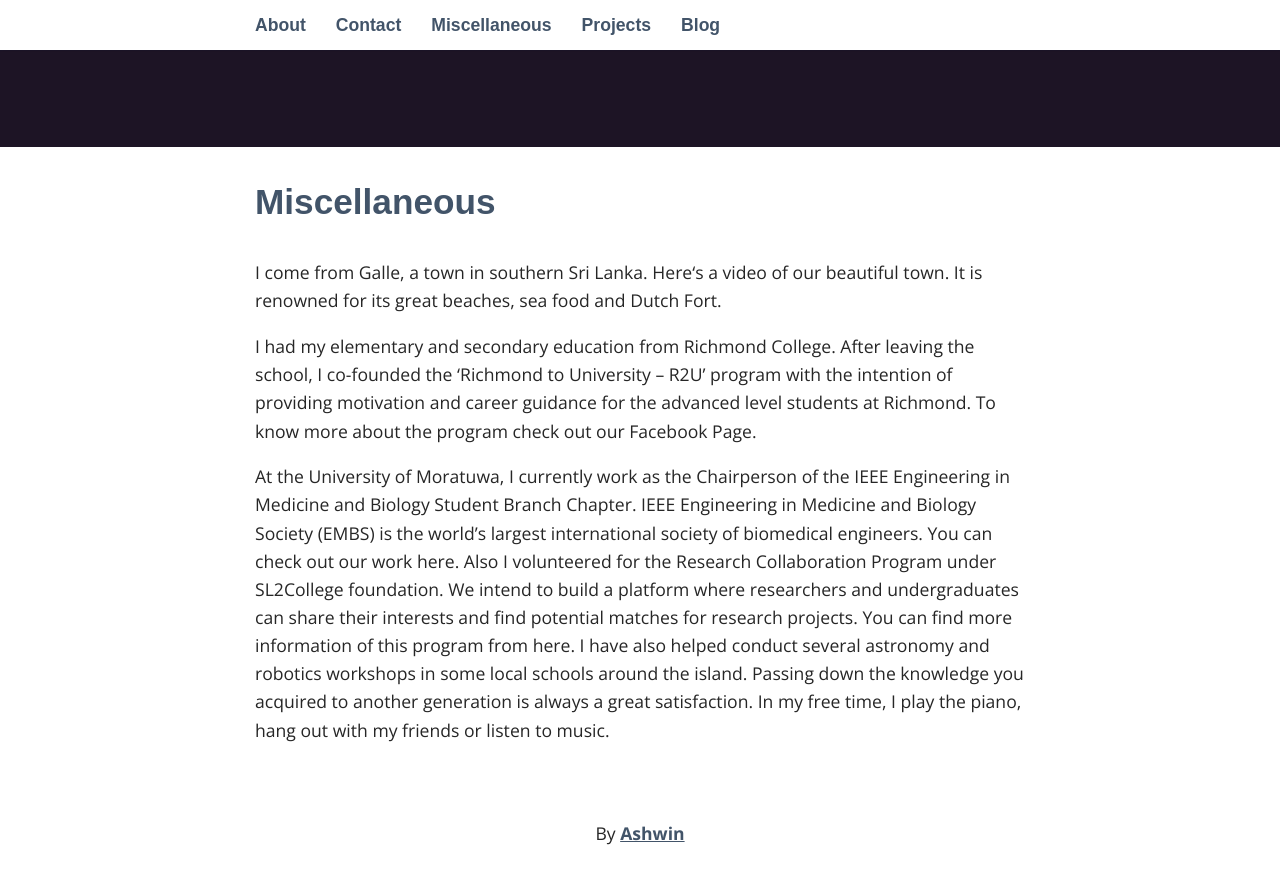
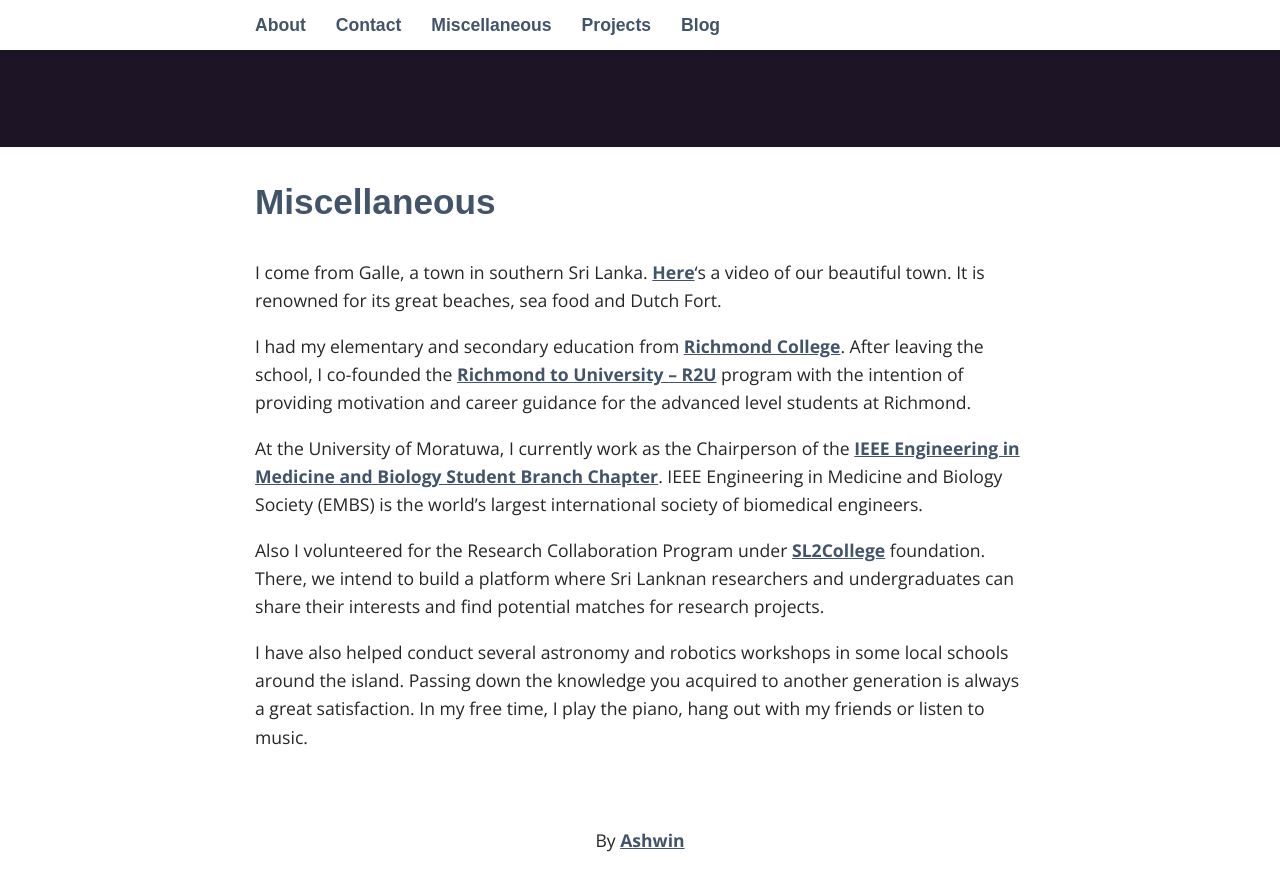
Before and after one commit to Laknath1996/oldweb, a Jekyll site: the page built from _pages/03_miscellaneous.md, in a window 1280 px wide and 900 px high, scrolled down 353 px. Shown: the top 891 px of the window. Built offline with Jekyll 4.4.1, drawn with Linux system fonts in a browser that asks for light colours; some web fonts are replaced.

Commit message:
initial commit

```diff
--- a/_pages/03_miscellaneous.md
+++ b/_pages/03_miscellaneous.md
@@ -4,11 +4,18 @@ title: Miscellaneous
 permalink: /miscellaneous/
 ---
 
-I come from Galle, a town in southern Sri Lanka. Here‘s a video of our beautiful town. It is renowned for its great beaches, sea food and Dutch Fort.
+I come from Galle, a town in southern Sri Lanka. [Here](https://www.youtube.com/watch?v=_pBoeuQxbfk)‘s a video of our beautiful town. It is renowned for its great beaches, sea food and Dutch Fort.
+{: .text-justify}
 
-I had my elementary and secondary education from Richmond College. After leaving the school, I co-founded the ‘Richmond to University – R2U’ program with the intention of providing motivation and career guidance for the advanced level students at Richmond. To know more about the program check out our Facebook Page.
+I had my elementary and secondary education from [Richmond College](http://www.richmondcollege.lk/). After leaving the school, I co-founded the [Richmond to University – R2U](https://www.facebook.com/Rich2Uni/) program with the intention of providing motivation and career guidance for the advanced level students at Richmond.
+{: .text-justify}
 
-At the University of Moratuwa, I currently work as the Chairperson of the IEEE Engineering in Medicine and Biology Student Branch Chapter. IEEE Engineering in Medicine and Biology Society (EMBS) is the world’s largest international society of biomedical engineers. You can check out our work here.
-Also I volunteered for the Research Collaboration Program under SL2College foundation. We intend to build a platform where researchers and undergraduates can share their interests and find potential matches for research projects. You can find more information of this program from here.
+At the University of Moratuwa, I currently work as the Chairperson of the [IEEE Engineering in Medicine and Biology Student Branch Chapter](https://site.ieee.org/sb-moratuwa-embs/). IEEE Engineering in Medicine and Biology Society (EMBS) is the world’s largest international society of biomedical engineers.
+{: .text-justify}
+
+Also I volunteered for the Research Collaboration Program under [SL2College](https://www.facebook.com/sl2college/) foundation. There, we intend to build a platform where Sri Lanknan researchers and undergraduates can share their interests and find potential matches for research projects.
+{: .text-justify}
+
 I have also helped conduct several astronomy and robotics workshops in some local schools around the island. Passing down the knowledge you acquired to another generation is always a great satisfaction.
 In my free time, I play the piano, hang out with my friends or listen to music.
+{: .text-justify}
```
Also changed, not shown: _pages/01_about.md (+3 -3 lines).
